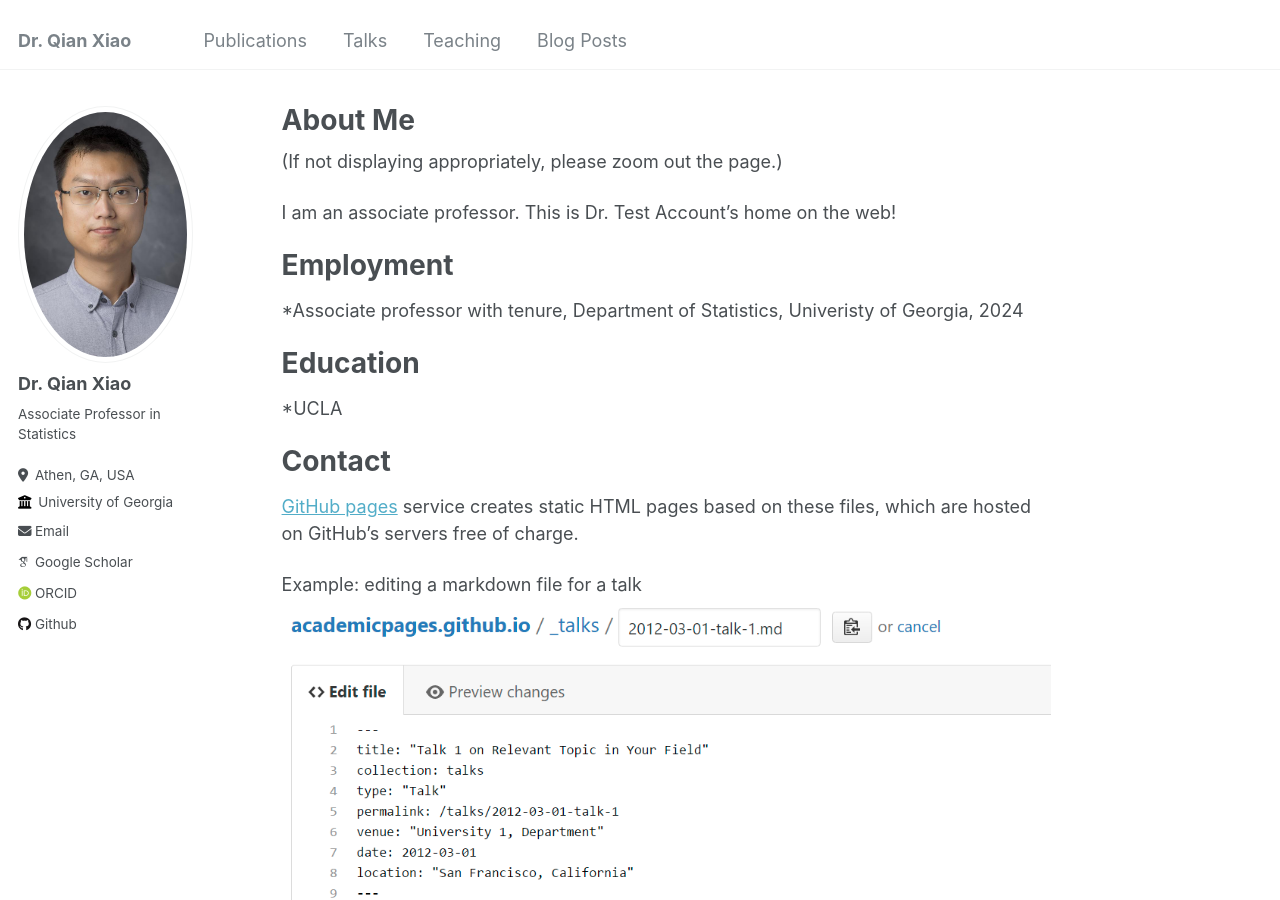
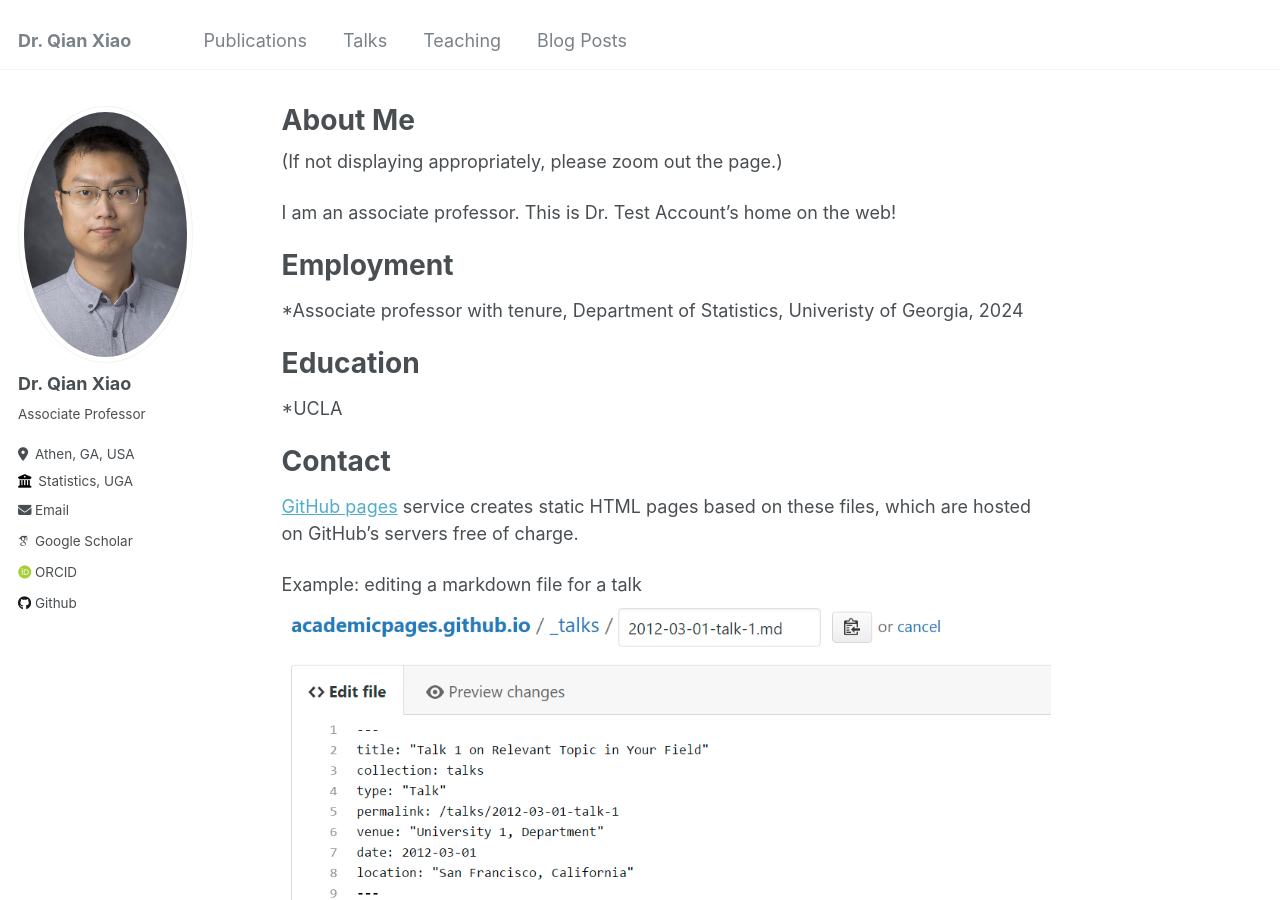
Before and after one commit to QXlab/QXlab.github.io, a Jekyll site: the page built from _pages/about.md, in a window 1280 px wide and 900 px high. Built offline with Jekyll 4.4.1, drawn with Linux system fonts in a browser that asks for light colours; some web fonts are replaced.

Commit message:
Update _config.yml

```diff
--- a/_config.yml
+++ b/_config.yml
@@ -24,9 +24,9 @@ author:
   avatar           : "qx.jpg"
   name             : "Dr. Qian Xiao"
   pronouns         : # example: "he/his"
-  bio              : "Associate Professor\ in Statistics"
+  bio              : "Associate Professor"
   location         : "Athen, GA, USA"
-  employer         : "University of Georgia"
+  employer         : "Statistics, UGA"
   uri              : # URL
   email            : "qian.xiao@uga.edu"
 
```
